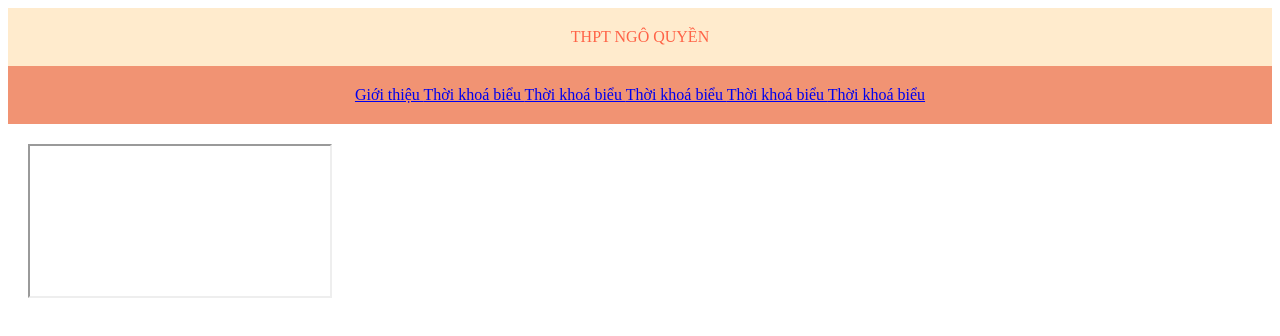
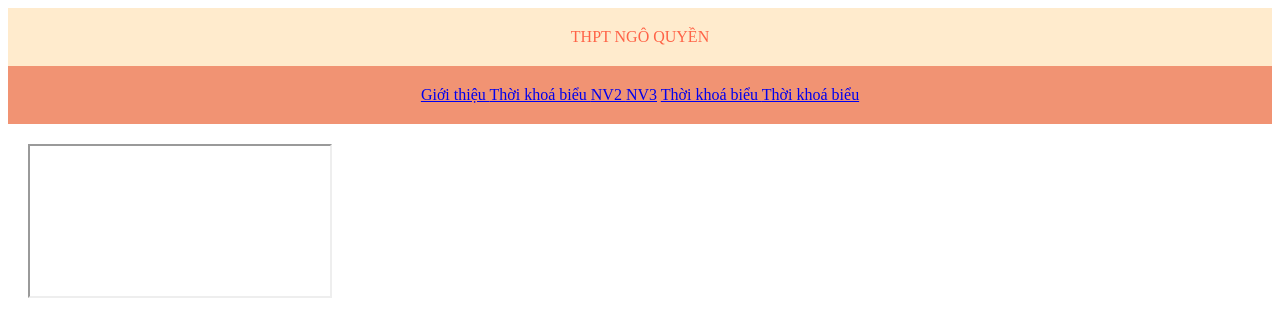
Before and after one commit to Khoanm0811/Nguyen-Manh-Khoa, a plain HTML site: page index.html in a window 1280 px wide. Drawn offline with Linux system fonts and the light colour scheme.

Commit message:
Update index.html

```diff
--- a/index.html
+++ b/index.html
@@ -19,8 +19,8 @@
    <div class="thucdon">
      <a href="Contents/gtbt.html" target="nd"> Giới thiệu </a>
      <a href="Contents/TKB2.html" target="nd"> Thời khoá biểu </a>
-     <a href="Contents/TKB2.html" target="nd"> Thời khoá biểu </a>
-     <a href="Contents/TKB2.html" target="nd"> Thời khoá biểu </a>
+     <a href="Contents/Bai7-NV2.html" target="nd"> NV2 </a>
+     <a href="Contents/Bai7-NV3.html" target="nd"> NV3</a>
      <a href="Contents/TKB2.html" target="nd"> Thời khoá biểu </a>
      <a href="Contents/TKB2.html" target="nd"> Thời khoá biểu </a>
    </center>
```
